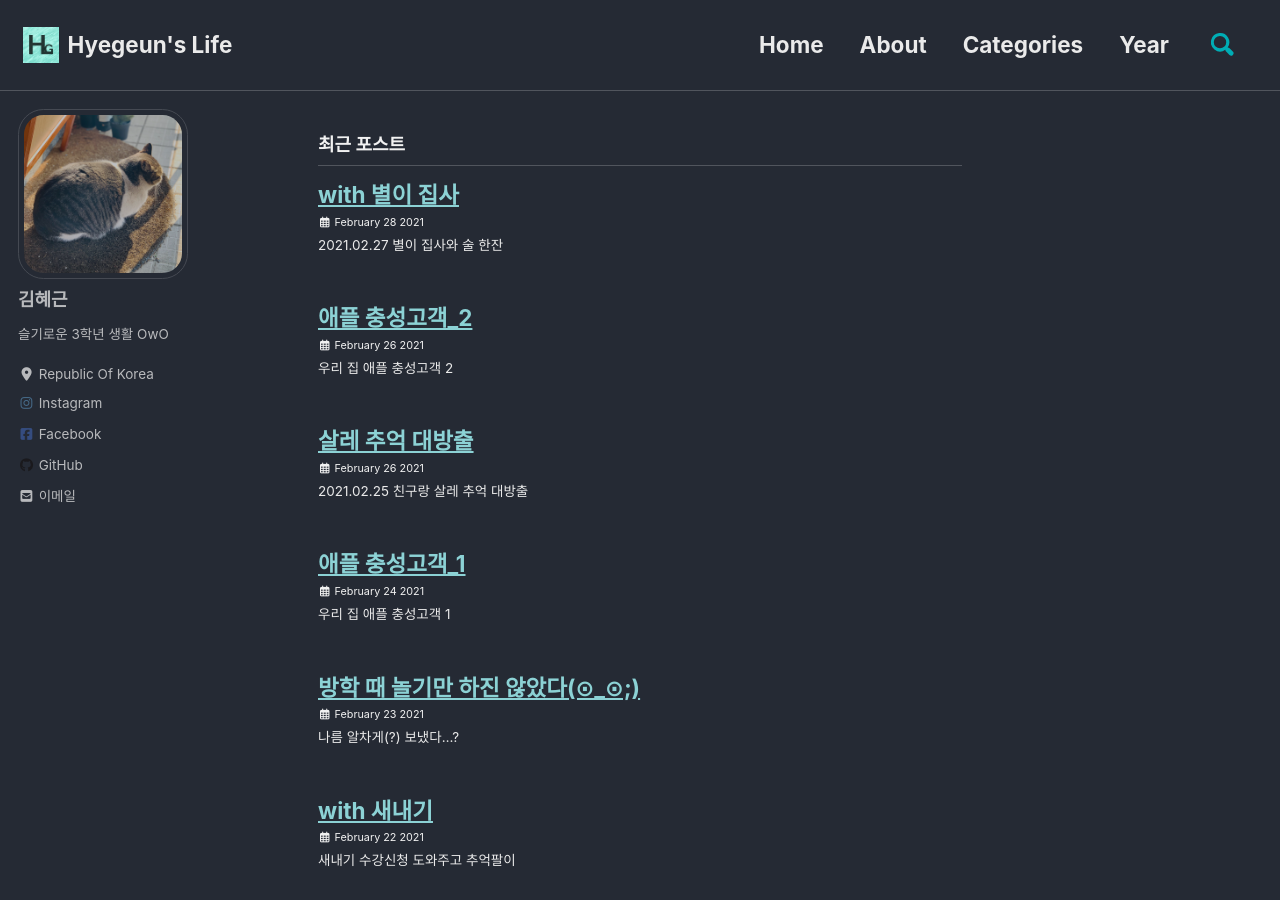
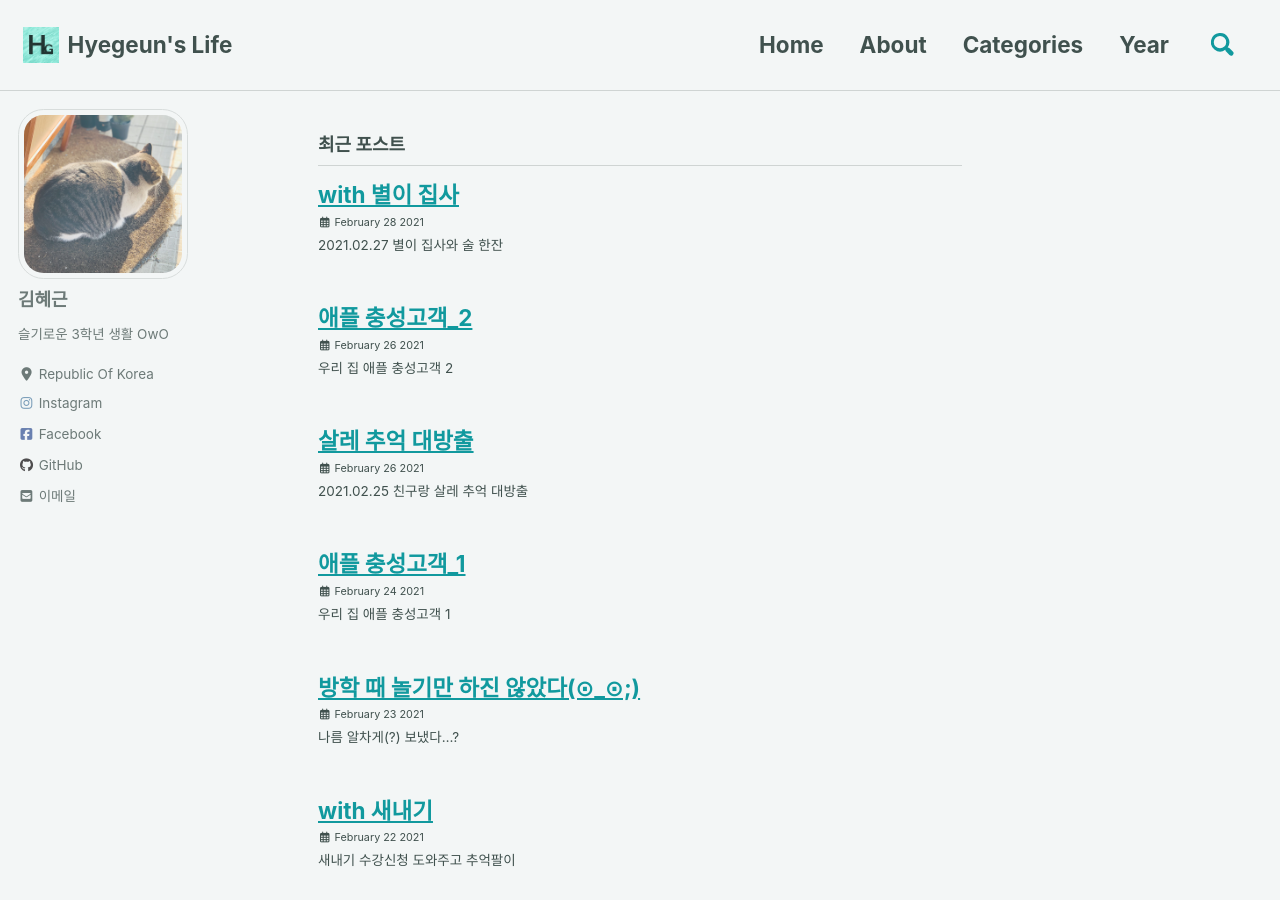
Before and after one commit to hyegeun/hyegeun.github.io, a Jekyll site: the page built from index.html, in a window 1280 px wide and 900 px high. Built offline with Jekyll 4.4.1, drawn with Linux system fonts in a browser that asks for light colours; cached includes are drawn as plain includes; nearby versions of some CDN libraries; a script that is not in the unit is left out; the list of posts is cut into pages by our own code.

Commit message:
Update _config.yml

```diff
--- a/_config.yml
+++ b/_config.yml
@@ -1,6 +1,6 @@
 # 기본 설명 https://mmistakes.github.io/minimal-mistakes/docs/configuration/
 
-minimal_mistakes_skin    : "dark" # 태마 색 설정 "air", "aqua", "contrast", "dark", "dirt", "neon", "mint", "plum", "sunrise"
+minimal_mistakes_skin    : "mint" # 태마 색 설정 "air", "aqua", "contrast", "dark", "dirt", "neon", "mint", "plum", "sunrise"
 
 # Site Settings
 locale                   : "ko-KR"
```
